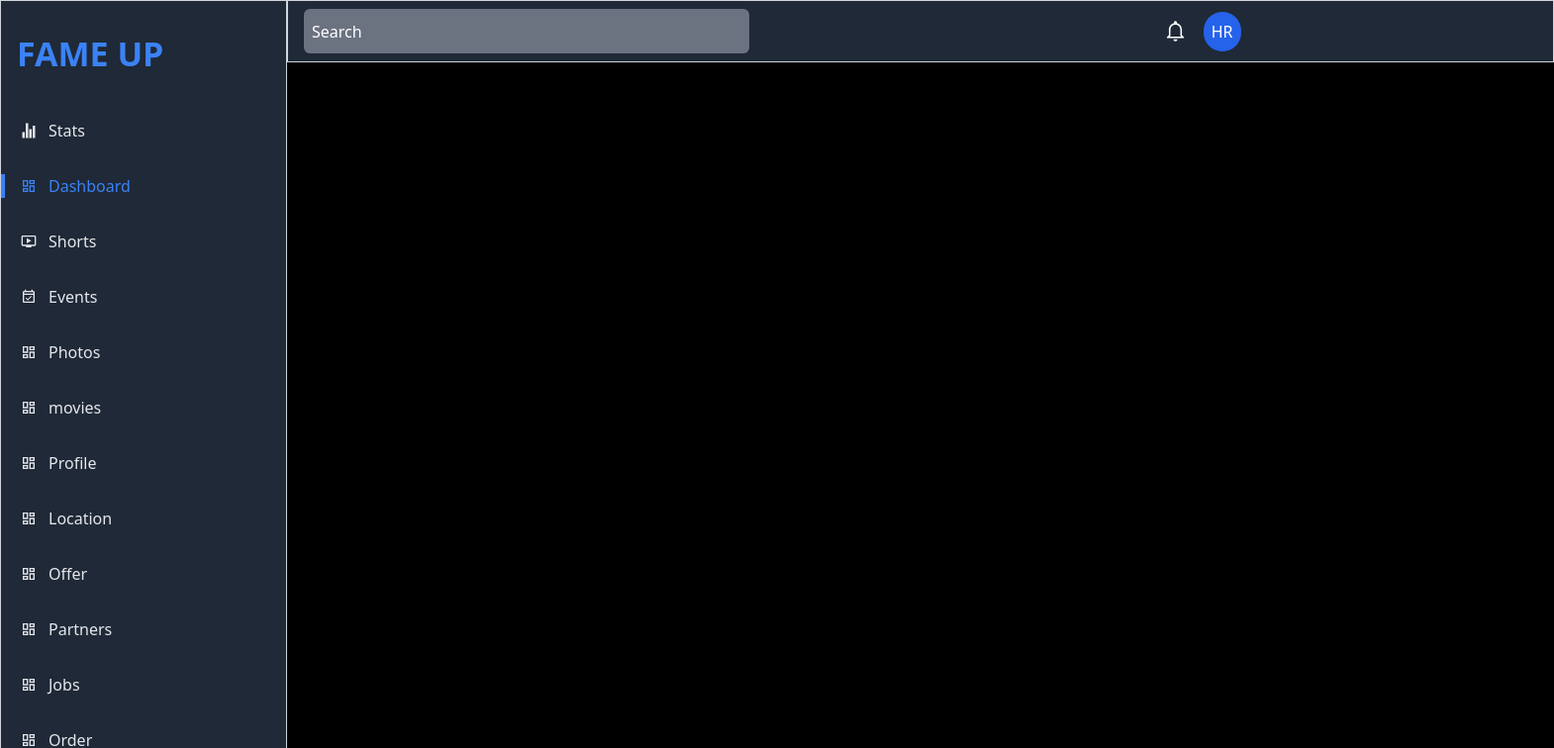
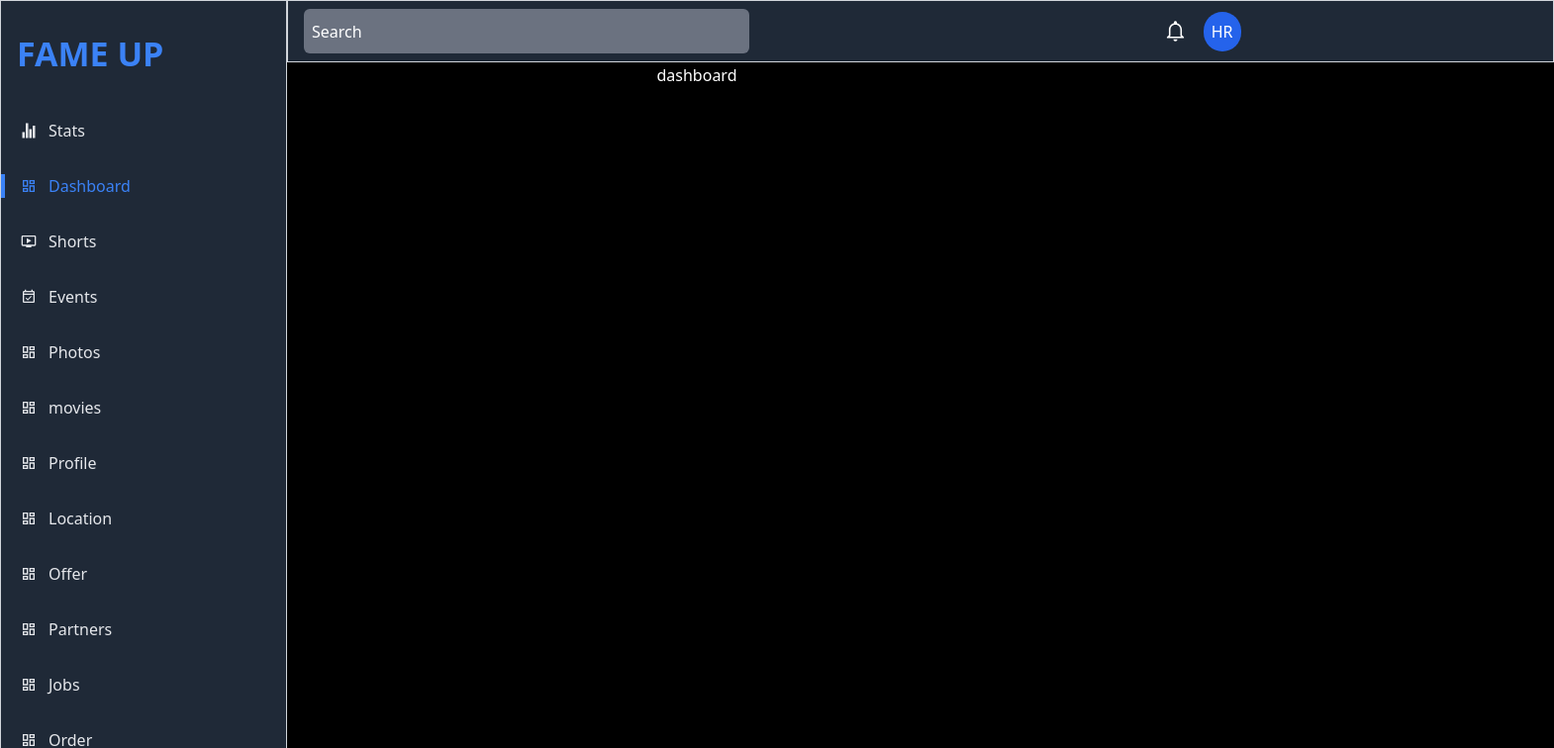
Before and after one commit to adminn-dashboard/admin-dashboard, a Next.js app in the folder admin-dashboard/admin-dashboard/: page /dashboard in a window 1280 px wide. Shown: the top 756 px of the page at 99% size, 1570 px wide, since content can reach past the window. Built offline with nearby package versions, Linux system fonts and the light colour scheme.

Commit message:
fixed postion

```diff
--- a/admin-dashboard/admin-dashboard/src/app/components/topbar.jsx
+++ b/admin-dashboard/admin-dashboard/src/app/components/topbar.jsx
@@ -3,7 +3,7 @@ import { IoMdNotificationsOutline } from "react-icons/io";
 export const Topbar = () => {
   return (
     <div className=" ">
-        <div className="absolute  bg-gray-800 border-[1px] border-gray-300  w-full  h-max  ">
+        <div className="fixed  bg-gray-800 border-[1px] border-gray-300  w-full  h-max  ">
 <div className="flex flex-row items-center justify-between py-[0.5rem] pl-[1rem]">
 <input placeholder="Search" className="rounded-md w-[450px]  h-[45px] bg-gray-500  pl-[0.5rem] text-white placeholder-white"/>
 <div className="flex flex-row items-center justify-center relative right-[25%]  gap-4">
--- a/admin-dashboard/admin-dashboard/src/app/dashboard/page.jsx
+++ b/admin-dashboard/admin-dashboard/src/app/dashboard/page.jsx
@@ -2,7 +2,7 @@ import React from 'react'
 
 const pages = () => {
   return (
-    <div>dashboard</div>
+    <div className="text-white z-10">dashboard</div>
   )
 }
 
--- a/admin-dashboard/admin-dashboard/src/app/layout.js
+++ b/admin-dashboard/admin-dashboard/src/app/layout.js
@@ -10,13 +10,13 @@ export default function RootLayout({ children }) {
 console.log( `/${segment}` )
   return (
     <html lang="en">
-      <body  className="flex  mx-auto w-full bg-black overflow-x-hidden ">
+      <body  className="flex flex-wrap  mx-auto w-full bg-black  overflow-y-auto ">
 
-      {`/${segment}` === "/null" || `/${segment}` === "/forgot-password" ? "" : <div className=" flex flex-row"><Sidebar/>
+      {`/${segment}` === "/null" || `/${segment}` === "/forgot-password" ? "" : <div className="fixed flex flex-row"><Sidebar/>
 <Topbar/>
       </div>}
 
-<div className={`/${segment}` === "/null" || `/${segment}` === "/forgot-password" ? "flex  w-full h-[100%]" : " overflow-x-hidden  pt-[5%] pl-[4%] pr-[5%]  w-full flex   " }>
+<div className={`/${segment}` === "/null" || `/${segment}` === "/forgot-password" ? "flex  w-full h-[100%]" : " overflow-x-hidden overflow-y-auto pt-[5%] pl-[10%]  w-full flex  justify-center " }>
   {children}
 </div>
 
--- a/admin-dashboard/admin-dashboard/src/app/shorts/page.jsx
+++ b/admin-dashboard/admin-dashboard/src/app/shorts/page.jsx
@@ -12,7 +12,7 @@ const pages = () => {
 <h5 className="text-white text-[28px] font-bold">{inf.number}</h5>
     </div>)}
 </div>
-<img src="/images/video.png" />
+<img src="/images/video.png" className="w-5xl" />
       </div>
       </div>
   )
```
